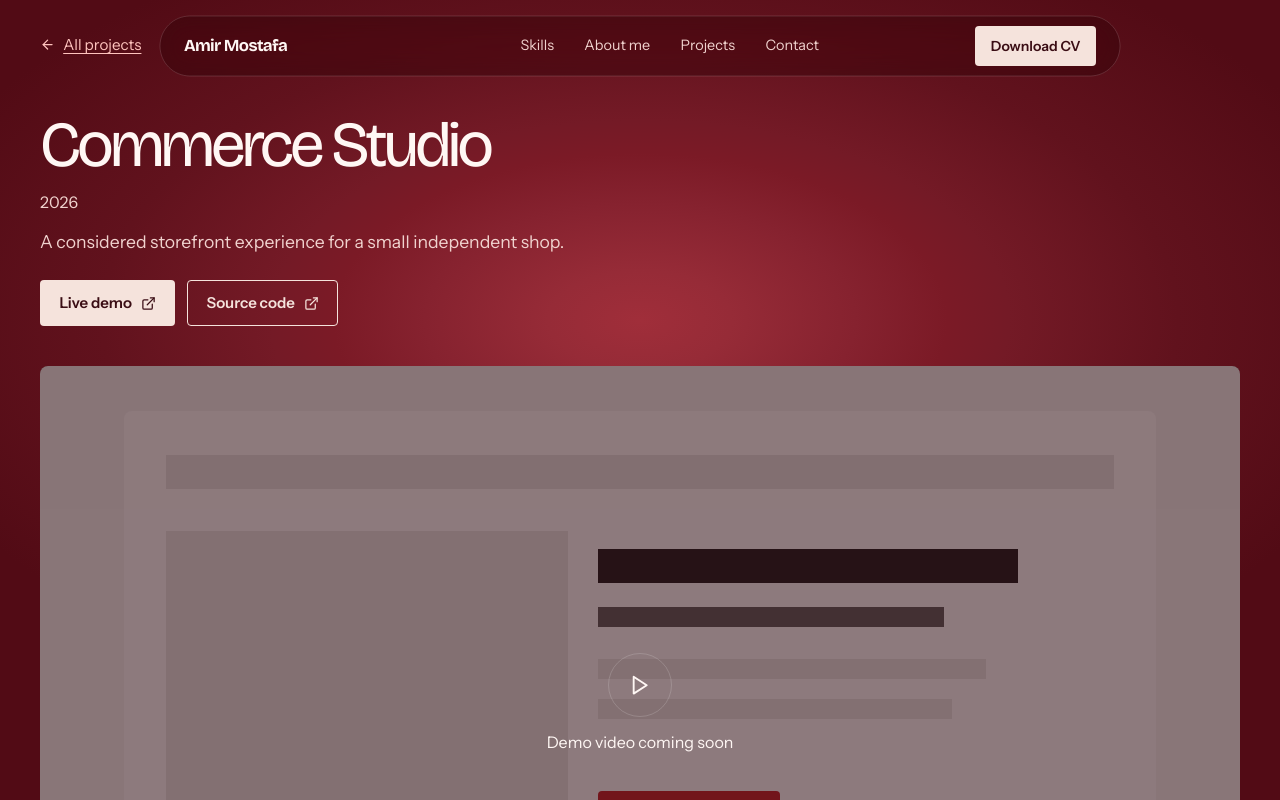
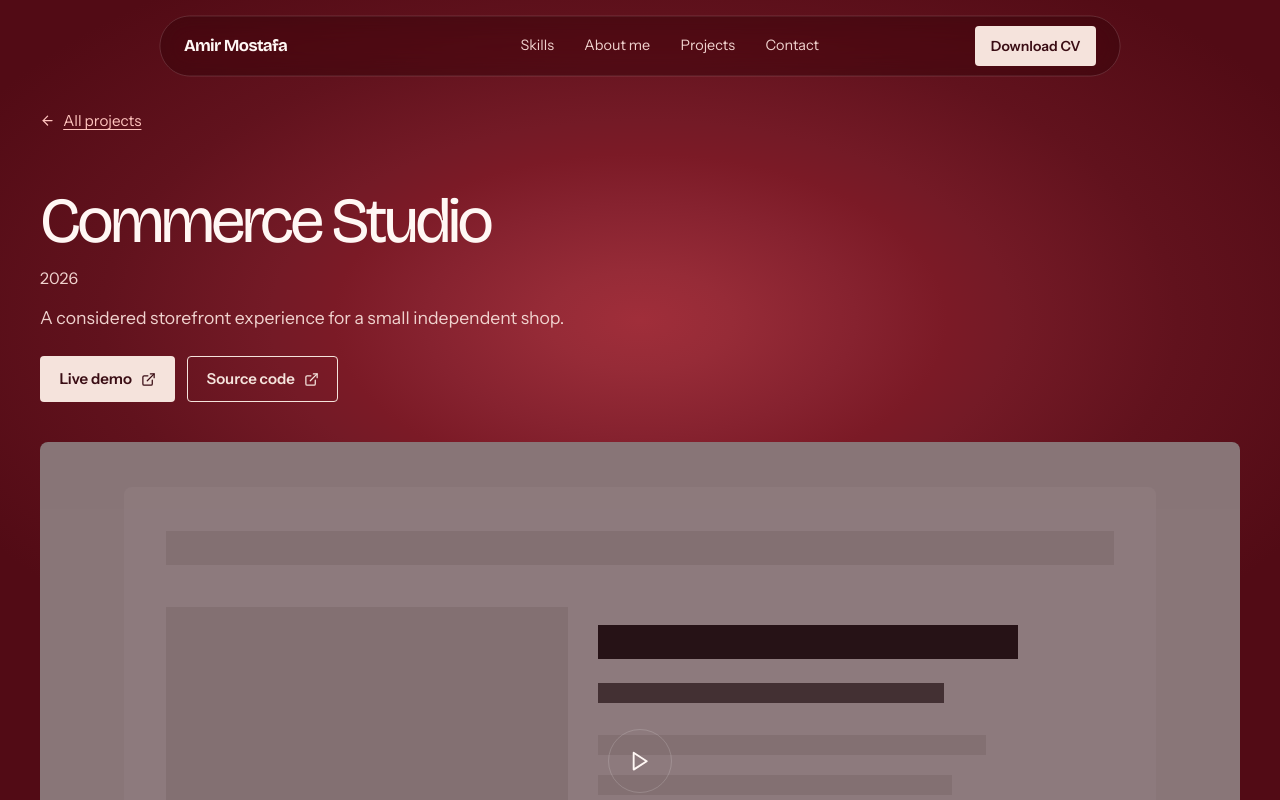
Before and after one commit to AmirMostafa-eng/Amir-Mostafa-Portfolio, a Next.js app: page /projects/commerce-studio in a window 1280 px wide. Shown: the top 800 px of the page. Built offline with nearby package versions, Linux system fonts and the light colour scheme.

Commit message:
Clear project detail link below nav

```diff
--- a/app/globals.css
+++ b/app/globals.css
@@ -256,7 +256,7 @@ img { display: block; max-width: 100%; }
 .project-card-list .project-cover { align-self: stretch; min-height: 200px; aspect-ratio: auto; }
 .project-card-list .project-card-content { min-width: 0; }
 .empty-state { padding: 3rem 0; border-top: 1px solid var(--line); color: var(--muted); }
-.project-detail { padding-bottom: 6rem; }
+.project-detail { padding: 76px 0 6rem; }
 .back-link { display: inline-flex; align-items: center; gap: .5rem; margin: 2rem 0; color: var(--link); font-size: .95rem; }
 .back-link:hover { color: var(--text); }
 .project-detail-header { padding: 1.5rem 0 2.5rem; }
```
